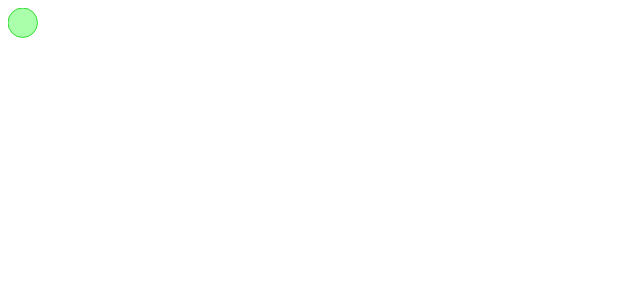
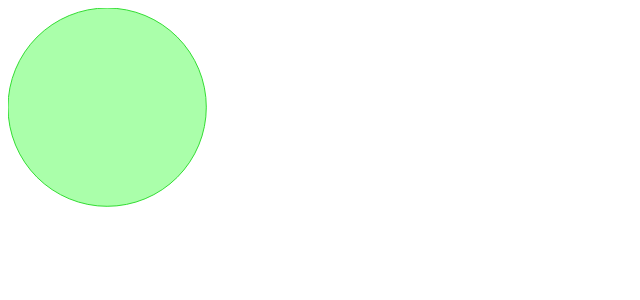
Before and after one commit to Milldrew/d3, an Angular app: page / in a window 1280 px wide. Shown: the top 300 px of the page, without its empty margins (0-640 px from the left). Built offline with nearby package versions, Linux system fonts and the light colour scheme.

Commit message:
📅  | Thu Aug 25 06:58:27 EDT 2022

```diff
--- a/projects/basic-d3-app/src/app/app.component.ts
+++ b/projects/basic-d3-app/src/app/app.component.ts
@@ -6,5 +6,5 @@ import { Component } from '@angular/core';
   styleUrls: ['./app.component.scss'],
 })
 export class AppComponent {
-  intervalInMs = 2000;
+  intervalInMs = 4000;
 }
```
